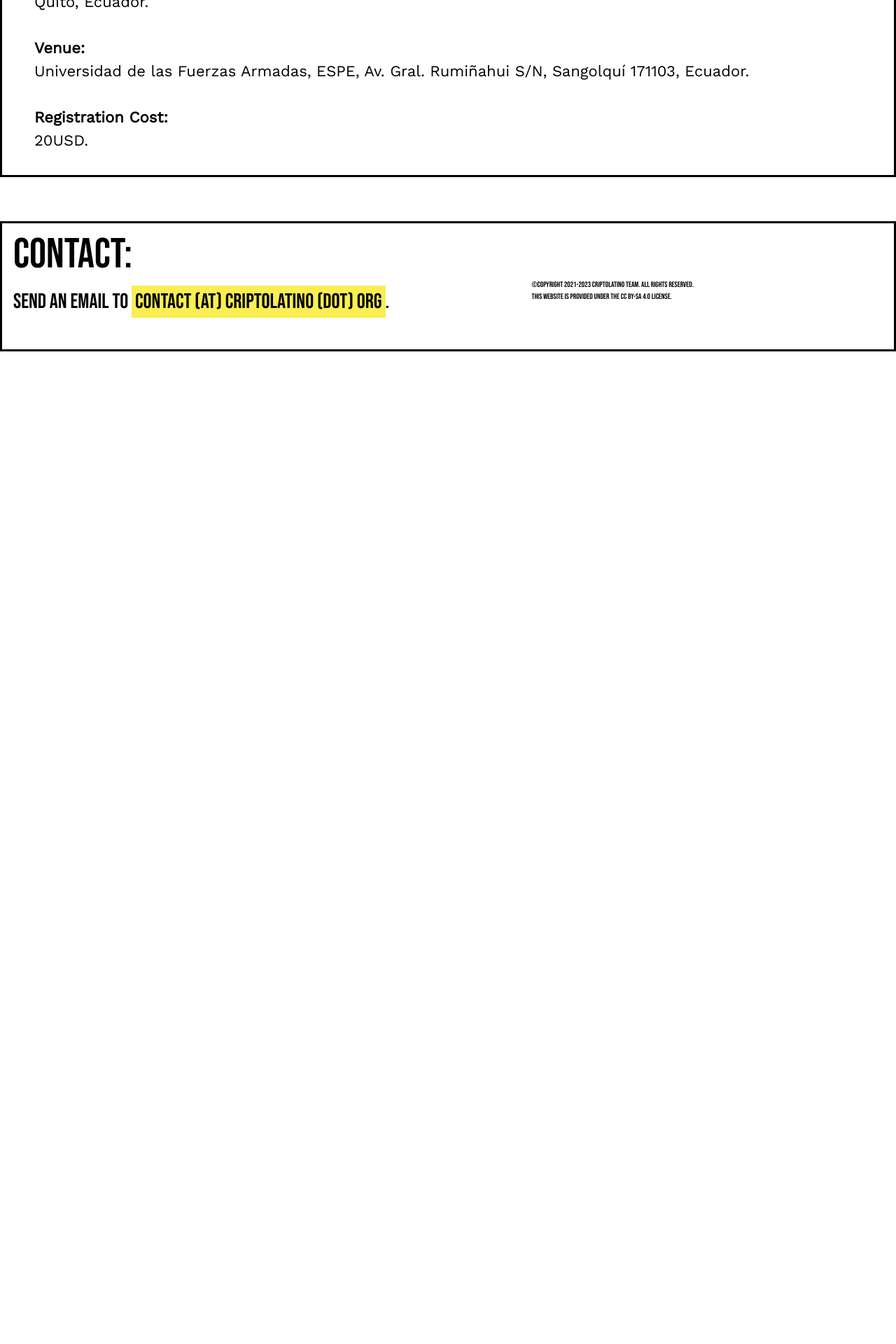
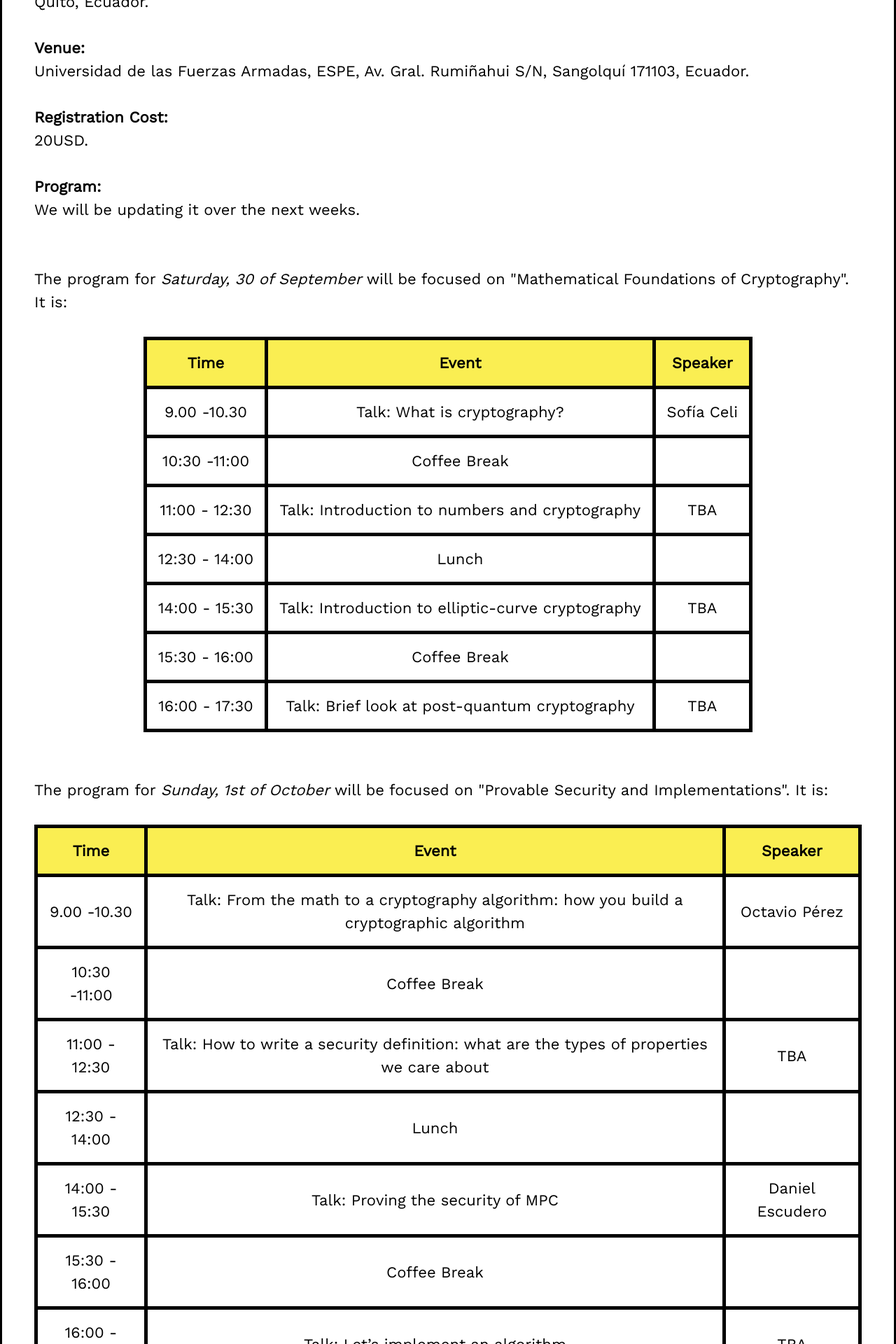
Before and after one commit to Latin-American-Cryptographers/inca-crypto, a Jekyll site: the page built from 2023.html, in a window 1280 px wide. Shown: the part 398-2318 px from the top of the page at 70% size. Built offline with Jekyll 4.4.1, drawn with Linux system fonts in a browser that asks for light colours; before the commit the page ends 900 px from its top, so only the background shows below that; some of the changed text lies outside the part shown.

Commit message:
Adding program

```diff
--- /dev/null
+++ b/2023.html
@@ -0,0 +1,121 @@
+---
+layout: page
+permalink: /2023/
+title: INCA2023
+tags: menu
+---
+
+<div>
+  <br>
+  <p>INCACrypto will be co-located with <a href="https://www.espe.edu.ec/latincrypt/" target="_blank">LatinCrypt2023</a> on the 30 of September and 1st of October, 2023 in Quito, Ecuador.</p>
+  <br>
+	<p><b>Venue:</b></p>
+	<p>Universidad de las Fuerzas Armadas, ESPE, Av. Gral. Rumiñahui S/N, Sangolquí 171103, Ecuador.</p>
+	<br>
+	<p><b>Registration Cost:</b></p>
+	<p>20USD.</p>
+	<br>
+
+	<p><b>Program:</b></p>
+	<p>We will be updating it over the next weeks.</p>
+	<br>
+	<br>
+	<p>The program for <i>Saturday, 30 of September</i> will be focused on "Mathematical Foundations of Cryptography". It is:</p>
+	<br>
+
+<center>
+<table class="param-table">
+    <tr>
+        <th>Time</th>
+        <th>Event</th>
+        <th>Speaker</th>
+    </tr>
+    <tr>
+        <td>9.00 -10.30</td>
+        <td>Talk: What is cryptography?</td>
+        <td>Sofía Celi</td>
+    </tr>
+    <tr>
+        <td>10:30 -11:00</td>
+				<td>Coffee Break</td>
+				<td></td>
+    </tr>
+        <td>11:00 - 12:30</td>
+        <td>Talk: Introduction to numbers and cryptography</td>
+        <td>TBA</td>
+    <tr>
+    </tr>
+    <tr>
+        <td>12:30 - 14:00</td>
+				<td>Lunch</td>
+				<td></td>
+    </tr>
+    <tr>
+        <td>14:00 - 15:30</td>
+        <td>Talk: Introduction to elliptic-curve cryptography</td>
+        <td>TBA</td>
+    </tr>
+    <tr>
+        <td>15:30 - 16:00</td>
+				<td>Coffee Break</td>
+				<td></td>
+    </tr>
+    <tr>
+        <td>16:00 - 17:30</td>
+        <td>Talk: Brief look at post-quantum cryptography</td>
+        <td>TBA</td>
+    </tr>
+</table>
+</center>
+<br>
+	<br>
+	<p>The program for <i>Sunday, 1st of October</i> will be focused on "Provable Security and Implementations". It is:</p>
+	<br>
+
+<center>
+<table class="param-table">
+    <tr>
+        <th>Time</th>
+        <th>Event</th>
+        <th>Speaker</th>
+    </tr>
+    <tr>
+        <td>9.00 -10.30</td>
+        <td>Talk: From the math to a cryptography algorithm: how you build a cryptographic algorithm</td>
+        <td>Octavio Pérez</td>
+    </tr>
+    <tr>
+        <td>10:30 -11:00</td>
+				<td>Coffee Break</td>
+				<td></td>
+    </tr>
+        <td>11:00 - 12:30</td>
+        <td>Talk: How to write a security definition: what are the types of properties we care about</td>
+        <td>TBA</td>
+    <tr>
+    </tr>
+    <tr>
+        <td>12:30 - 14:00</td>
+				<td>Lunch</td>
+				<td></td>
+    </tr>
+    <tr>
+        <td>14:00 - 15:30</td>
+        <td>Talk: Proving the security of MPC</td>
+        <td>Daniel Escudero</td>
+    </tr>
+    <tr>
+        <td>15:30 - 16:00</td>
+				<td>Coffee Break</td>
+				<td></td>
+    </tr>
+    <tr>
+        <td>16:00 - 17:30</td>
+        <td>Talk: Let’s implement an algorithm</td>
+        <td>TBA</td>
+    </tr>
+</table>
+</center>
+	<br>
+	<br>
+</div>
--- a/2023.md
+++ /dev/null
@@ -1,19 +0,0 @@
----
-layout: page
-permalink: /2023/
-title: INCA2023
-tags: menu
----
-
-<div>
-  <br>
-  <p>INCACrypto will be co-located with <a href="https://www.espe.edu.ec/latincrypt/" target="_blank">LatinCrypt2023</a> on the 30 of September and 1st of October, 2023 in Quito, Ecuador.</p>
-  <br>
-	<p><b>Venue:</b></p>
-	<p>Universidad de las Fuerzas Armadas, ESPE, Av. Gral. Rumiñahui S/N, Sangolquí 171103, Ecuador.</p>
-	<br>
-	<p><b>Registration Cost:</b></p>
-	<p>20USD.</p>
-	<br>
-
-</div>
--- a/_sass/_base.scss
+++ b/_sass/_base.scss
@@ -318,3 +318,15 @@ $icon-github: (
     color: $strong-orange-color;
   }
 }
+
+table, th, td {
+  border: 5px solid black;
+  border-collapse: collapse;
+  padding: 1rem;
+  text-align: center;
+}
+
+th {
+  font-weight: 900;
+  background-color: $strong-orange-color;
+}
--- a/_sass/_layout.scss
+++ b/_sass/_layout.scss
@@ -65,7 +65,6 @@
  * Site footer
  */
 .site-footer {
-    position: absolute;
     bottom: 0;
     width: 100%;
 }
```
